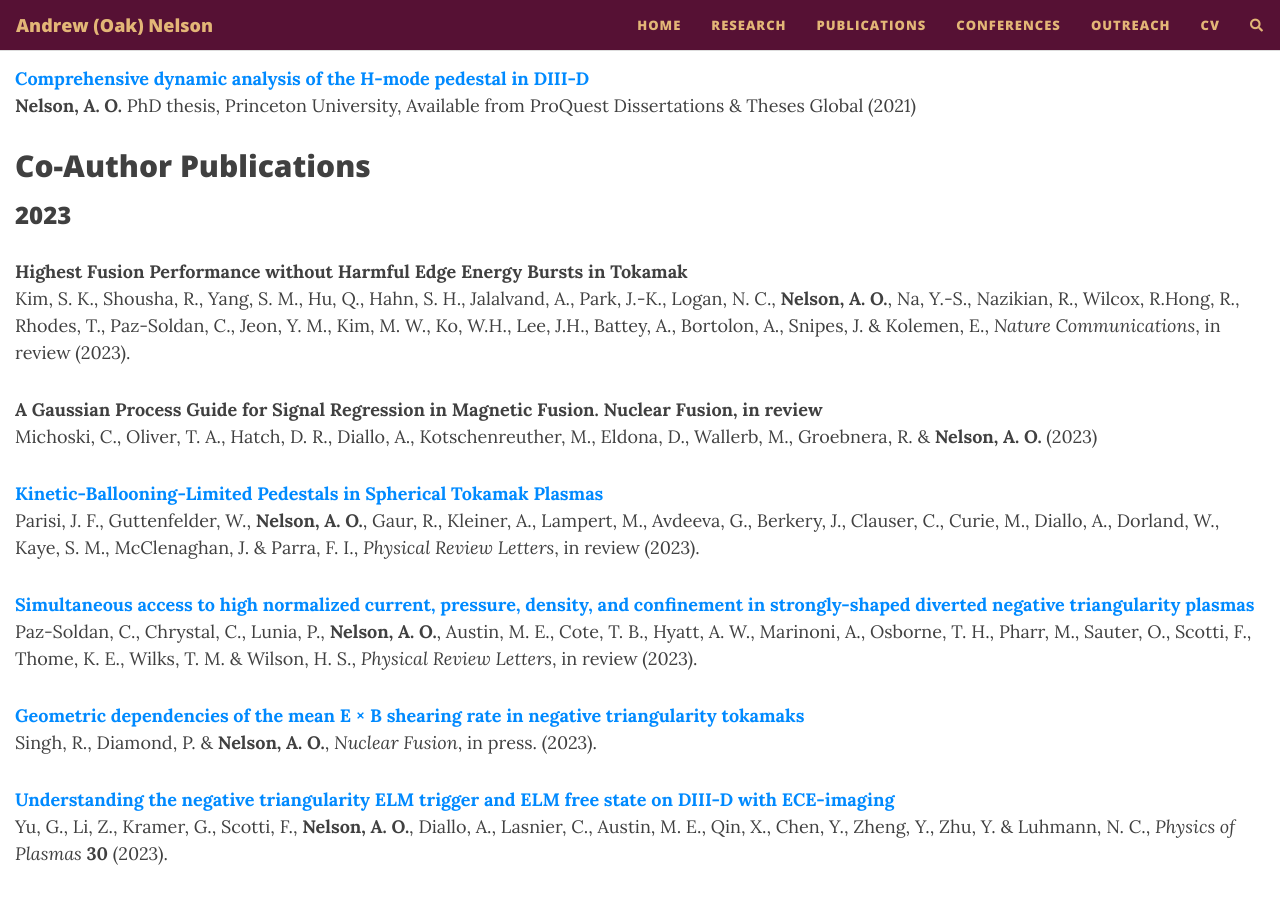
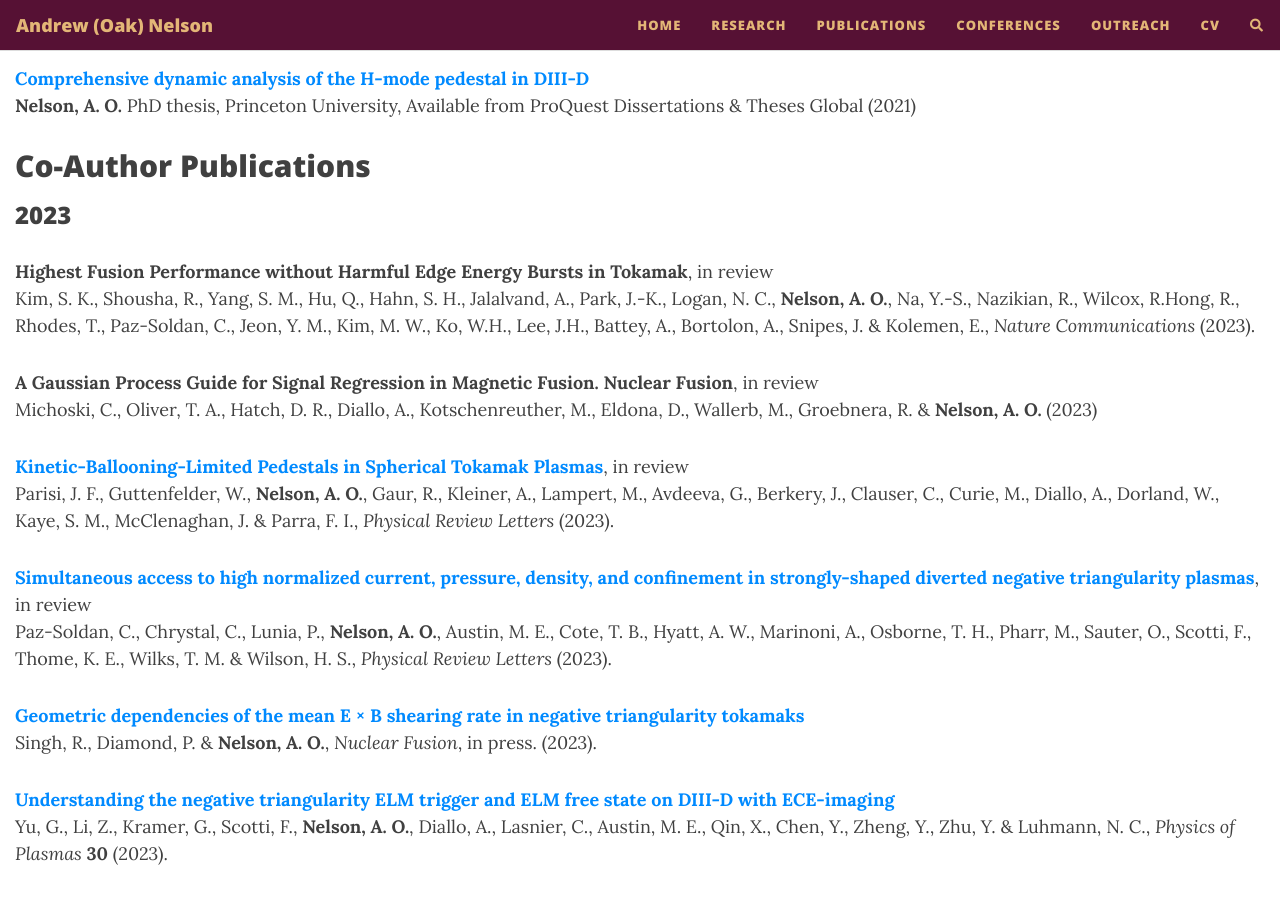
Before and after one commit to nelsonand/website, a Jekyll site: the page built from publications.md, in a window 1280 px wide and 900 px high, scrolled down 1332 px. Built offline with Jekyll 4.4.1, drawn with Linux system fonts in a browser that asks for light colours; nearby versions of some CDN libraries; comment, search, counter and statistics services are not loaded.

```diff
--- a/publications.md
+++ b/publications.md
@@ -48,17 +48,17 @@ full-width: true
 
 ### 2023
 
-**Highest Fusion Performance without Harmful Edge Energy Bursts in Tokamak**<br />
-Kim, S. K., Shousha, R., Yang, S. M., Hu, Q., Hahn, S. H., Jalalvand, A., Park, J.-K., Logan, N. C., **Nelson, A. O.**, Na, Y.-S., Nazikian, R., Wilcox, R.Hong, R., Rhodes, T., Paz-Soldan, C., Jeon, Y. M., Kim, M. W., Ko, W.H., Lee, J.H., Battey, A., Bortolon, A., Snipes, J. & Kolemen, E., _Nature Communications_, in review (2023).
+**Highest Fusion Performance without Harmful Edge Energy Bursts in Tokamak**, in review<br />
+Kim, S. K., Shousha, R., Yang, S. M., Hu, Q., Hahn, S. H., Jalalvand, A., Park, J.-K., Logan, N. C., **Nelson, A. O.**, Na, Y.-S., Nazikian, R., Wilcox, R.Hong, R., Rhodes, T., Paz-Soldan, C., Jeon, Y. M., Kim, M. W., Ko, W.H., Lee, J.H., Battey, A., Bortolon, A., Snipes, J. & Kolemen, E., _Nature Communications_ (2023).
 
-**A Gaussian Process Guide for Signal Regression in Magnetic Fusion. Nuclear Fusion, in review**<br />
+**A Gaussian Process Guide for Signal Regression in Magnetic Fusion. Nuclear Fusion**, in review<br />
 Michoski, C., Oliver, T. A., Hatch, D. R., Diallo, A., Kotschenreuther, M., Eldona, D., Wallerb, M., Groebnera, R. & **Nelson, A. O.**  (2023)
 
-**[Kinetic-Ballooning-Limited Pedestals in Spherical Tokamak Plasmas](https://arxiv.org/abs/2308.05238)**<br />
-Parisi, J. F., Guttenfelder, W., **Nelson, A. O.**, Gaur, R., Kleiner, A., Lampert, M., Avdeeva, G., Berkery, J., Clauser, C., Curie, M., Diallo, A., Dorland, W., Kaye, S. M., McClenaghan, J. & Parra, F. I., _Physical Review Letters_, in review (2023).
+**[Kinetic-Ballooning-Limited Pedestals in Spherical Tokamak Plasmas](https://arxiv.org/abs/2308.05238)**, in review<br />
+Parisi, J. F., Guttenfelder, W., **Nelson, A. O.**, Gaur, R., Kleiner, A., Lampert, M., Avdeeva, G., Berkery, J., Clauser, C., Curie, M., Diallo, A., Dorland, W., Kaye, S. M., McClenaghan, J. & Parra, F. I., _Physical Review Letters_ (2023).
 
-**[Simultaneous access to high normalized current, pressure, density, and confinement in strongly-shaped diverted negative triangularity plasmas](https://arxiv.org/abs/2309.03689)**<br />
-Paz-Soldan, C., Chrystal, C., Lunia, P., **Nelson, A. O.**, Austin, M. E., Cote, T. B., Hyatt, A. W., Marinoni, A., Osborne, T. H., Pharr, M., Sauter, O., Scotti, F., Thome, K. E., Wilks, T. M. & Wilson, H. S., _Physical Review Letters_, in review (2023).
+**[Simultaneous access to high normalized current, pressure, density, and confinement in strongly-shaped diverted negative triangularity plasmas](https://arxiv.org/abs/2309.03689)**, in review<br />
+Paz-Soldan, C., Chrystal, C., Lunia, P., **Nelson, A. O.**, Austin, M. E., Cote, T. B., Hyatt, A. W., Marinoni, A., Osborne, T. H., Pharr, M., Sauter, O., Scotti, F., Thome, K. E., Wilks, T. M. & Wilson, H. S., _Physical Review Letters_ (2023).
 
 **[Geometric dependencies of the mean E × B shearing rate in negative triangularity tokamaks](https://doi.org/10.1088/1741-4326/ad0605)**<br />
 Singh, R., Diamond, P. & **Nelson, A. O.**, _Nuclear Fusion_, in press. (2023).
```
